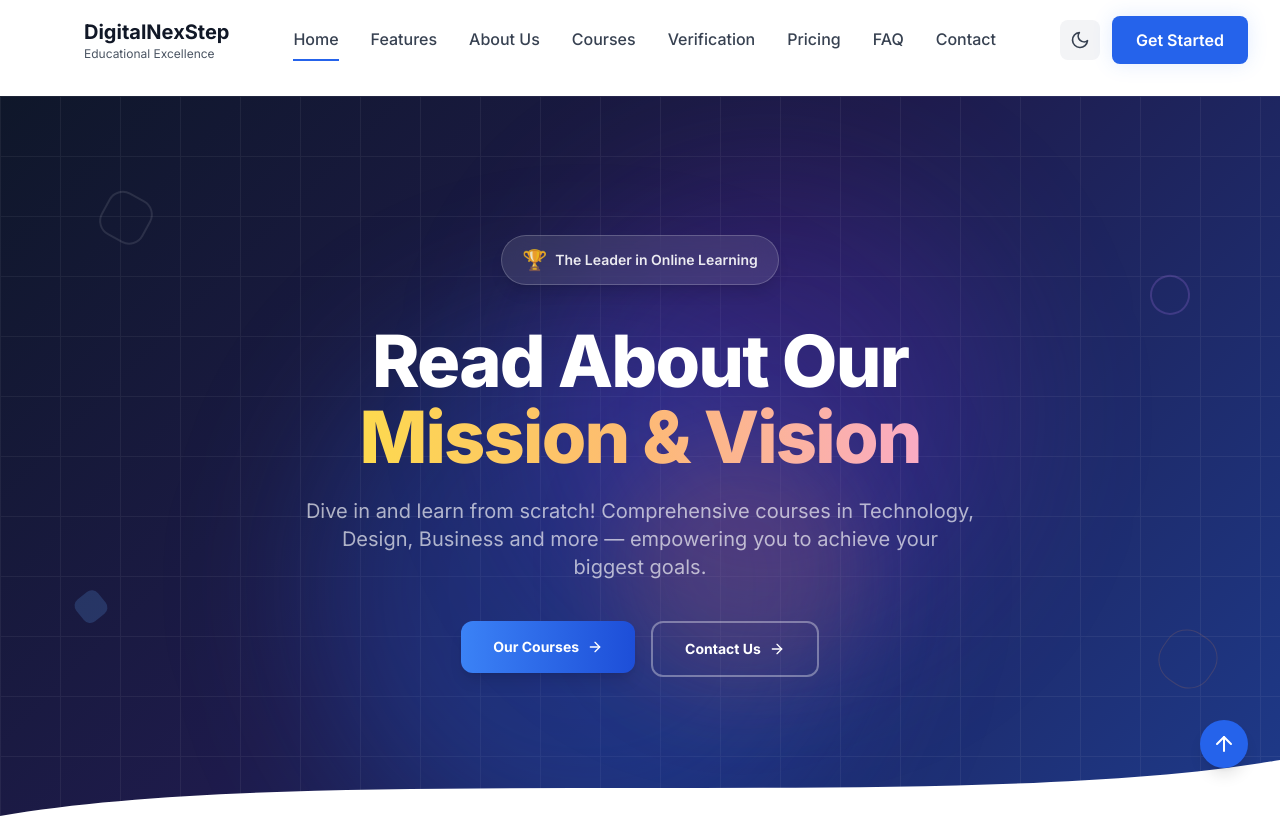
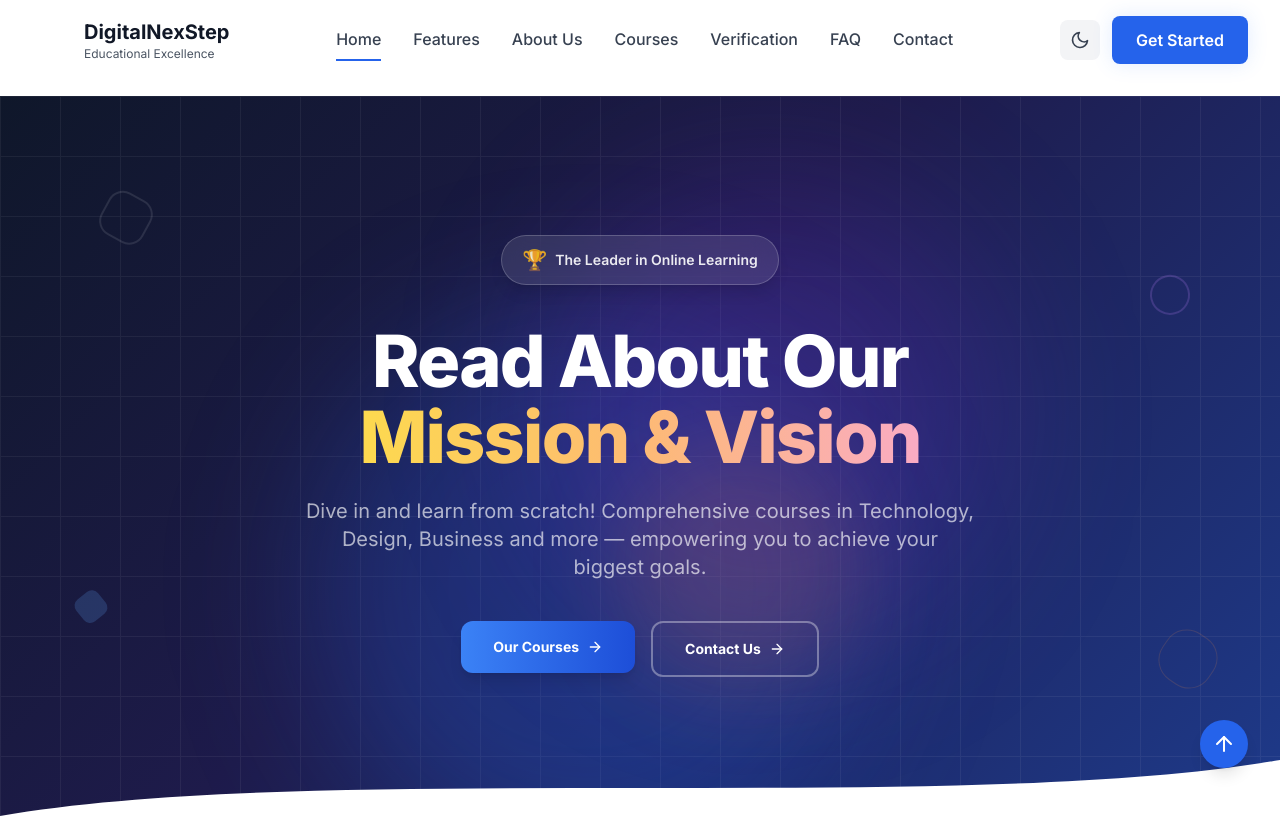
Before and after one commit to pramodcodes03/digitalnexstep, a Next.js app in the folder frontend/: page /about in a window 1280 px wide. Shown: the top 818 px of the page. Built offline with nearby package versions, Linux system fonts and the light colour scheme; no server answers.

Commit message:
remove: pricing section from homepage and navbar
Removed PricingSection from homepage and removed Pricing link
from both desktop Header and MobileMenu navigation.

https://claude.ai/code/session_01Wa8fLYznmcWuGNd7tBApzP

```diff
--- a/frontend/app/page.tsx
+++ b/frontend/app/page.tsx
@@ -11,7 +11,6 @@ import ExperiencedStaff from "@/components/home/ExperiencedStaff";
 import ExploreFeatures from "@/components/home/ExploreFeatures";
 import FeaturesShowcase from "@/components/home/FeaturesShowcase";
 import RobustSupport from "@/components/home/RobustSupport";
-import PricingSection from "@/components/home/PricingSection";
 import JobUpdates from "@/components/home/JobUpdates";
 import Testimonials from "@/components/home/Testimonials";
 import OurPartners from "@/components/home/OurPartners";
@@ -42,7 +41,6 @@ export default function Home() {
         <ExploreFeatures />
         <FeaturesShowcase />
         <RobustSupport />
-        <PricingSection />
         <JobUpdates />
         <Testimonials />
         <OurPartners />
--- a/frontend/components/layout/Header.tsx
+++ b/frontend/components/layout/Header.tsx
@@ -15,7 +15,6 @@ const navItems = [
   { name: "About Us", href: "/about" },
   { name: "Courses", href: "/courses" },
   { name: "Verification", href: "/verification" },
-  { name: "Pricing", href: "#pricing" },
   { name: "FAQ", href: "#faq" },
   { name: "Contact", href: "/contact" },
 ];
--- a/frontend/components/layout/MobileMenu.tsx
+++ b/frontend/components/layout/MobileMenu.tsx
@@ -3,7 +3,7 @@
 import React, { useEffect } from "react";
 import { motion, AnimatePresence } from "framer-motion";
 import Link from "next/link";
-import { FiX, FiHome, FiGrid, FiInfo, FiDollarSign, FiHelpCircle, FiMail, FiBookOpen, FiCheckCircle } from "react-icons/fi";
+import { FiX, FiHome, FiGrid, FiInfo, FiHelpCircle, FiMail, FiBookOpen, FiCheckCircle } from "react-icons/fi";
 
 interface MobileMenuProps {
   isOpen: boolean;
@@ -16,7 +16,6 @@ const navItems = [
   { name: "About Us", href: "/about", icon: FiInfo },
   { name: "Courses", href: "/courses", icon: FiBookOpen },
   { name: "Verification", href: "/verification", icon: FiCheckCircle },
-  { name: "Pricing", href: "#pricing", icon: FiDollarSign },
   { name: "FAQ", href: "#faq", icon: FiHelpCircle },
   { name: "Contact", href: "/contact", icon: FiMail },
 ];
```
